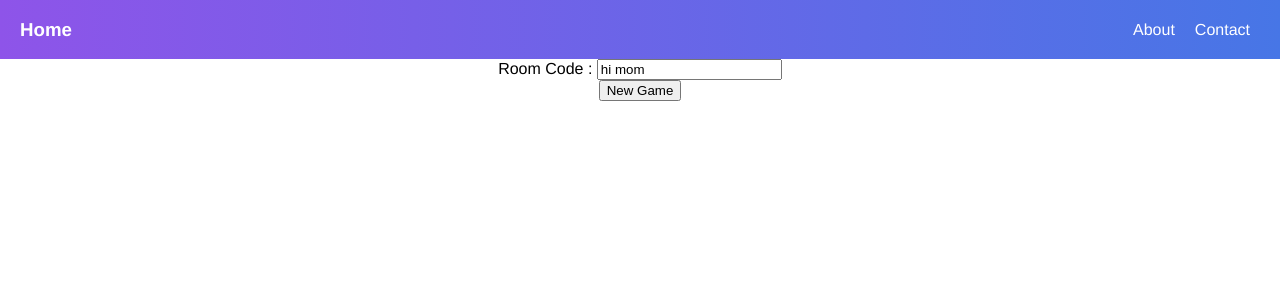
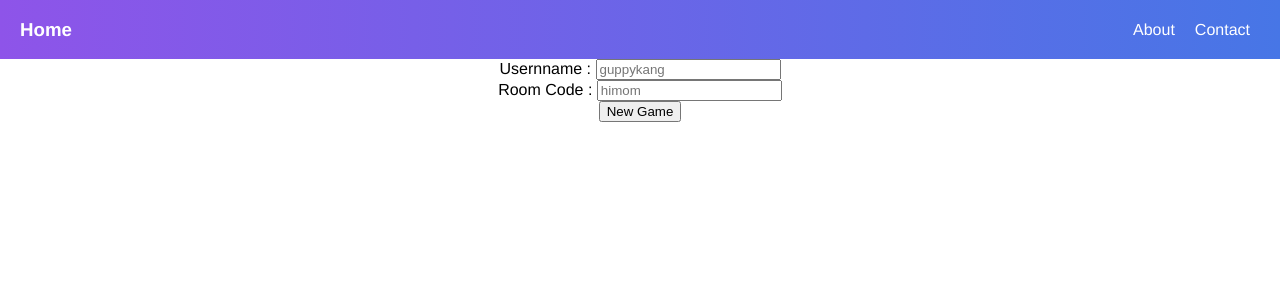
Before and after one commit to guppykang/littleBrother, a Vue app: page / in a window 1280 px wide. Shown: the top 300 px of the page. Built offline with nearby package versions, Linux system fonts and the light colour scheme.

Commit message:
added username feature and players array for each game room

```diff
--- a/src/api/room.js
+++ b/src/api/room.js
@@ -1,9 +1,9 @@
 import axios from 'axios';
 
-export async function getNewRoomCode(code) {
+export async function getNewRoomCode(code, username) {
   //const response = await axios.get('https://titanx.guppykang.now.sh/api/newRoom.js');
 
-  const response = await axios.get(`http://localhost:3000/api/newRoom.js?code=${code}`);
+  const response = await axios.get(`http://localhost:3000/api/newRoom.js?code=${code}&username=${username}`);
   console.log('full response from backend: ' + JSON.stringify(response));
   return response.data;
 }
--- a/src/components/Room.vue
+++ b/src/components/Room.vue
@@ -1,7 +1,11 @@
 <template>
   <div>
+    <span>Usernname : </span>
+    <input v-model="username" type="text" placeholder="guppykang"><br>
+
+
     <span>Room Code : </span>
-    <input v-model="roomNumber" type="text"><br>
+    <input v-model="roomNumber" type="text" placeholder="himom"><br>
     <button @click="getNewCode">New Game</button>
   </div>
 </template>
@@ -12,14 +16,15 @@ import { getNewRoomCode } from '../api/room';
 export default {
   data: () => {
     return {
-      roomNumber : "hi mom"
+      roomNumber : "",
+      username : ""
     }
   },
   methods : {
     async getNewCode() {
       let response;
       try {
-        response = await getNewRoomCode(this.roomNumber);
+        response = await getNewRoomCode(this.roomNumber, this.username);
       }
       catch (err) {
         console.log(err);
```
Also changed, not shown: 2 other files (tests, documents, lock files or other folders).
